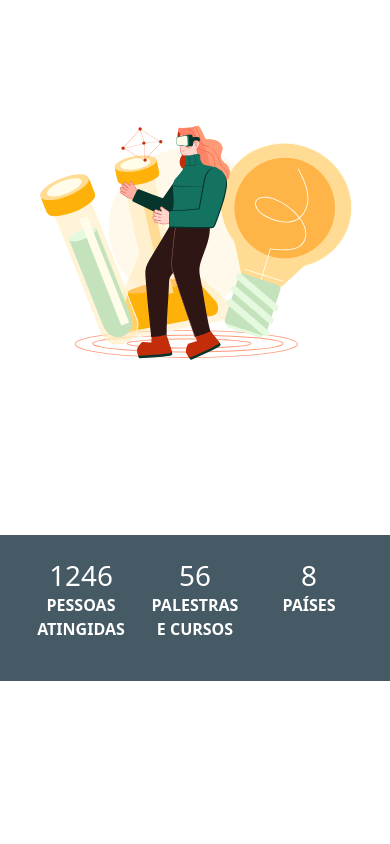
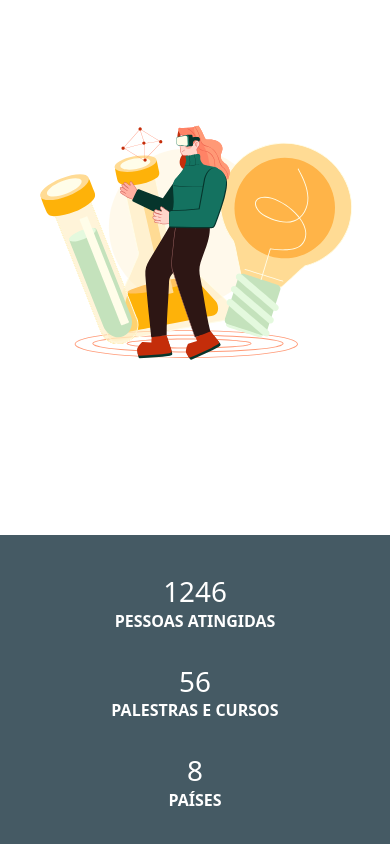
Before and after one commit to zNexTage/bioempreende, a React (Create React App) app: page / in a window 390 px wide. Shown: the part 430-1274 px from the top of the page. Before the commit the page ends 1111 px from the top, so only its background shows below. Built offline with nearby package versions, Linux system fonts and the light colour scheme.

Commit message:
adjust the responsiveness of the counters.

```diff
--- a/src/App.jsx
+++ b/src/App.jsx
@@ -46,8 +46,8 @@ function App() {
       <div className="bg-bio-gray p-4 text-white text-center">
         <Container fluid>
           <Row>
-            <Col className="text-center">
-              <p>
+            <Col sm={12} xl={4} className="text-center">
+              <p className="p-3 m-0">
                 <span className="h1">
                   1246
                 </span>
@@ -57,8 +57,8 @@ function App() {
                 </span>
               </p>
             </Col>
-            <Col className="text-center">
-              <p>
+            <Col sm={12} xl={4} className="text-center">
+              <p className="p-3 m-0">
                 <span className="h1">
                   56
                 </span>
@@ -68,8 +68,8 @@ function App() {
                 </span>
               </p>
             </Col>
-            <Col className="text-center">
-              <p>
+            <Col sm={12} xl={4} className="text-center">
+              <p className="p-3 m-0">
                 <span className="h1">
                   8
                 </span>
```
